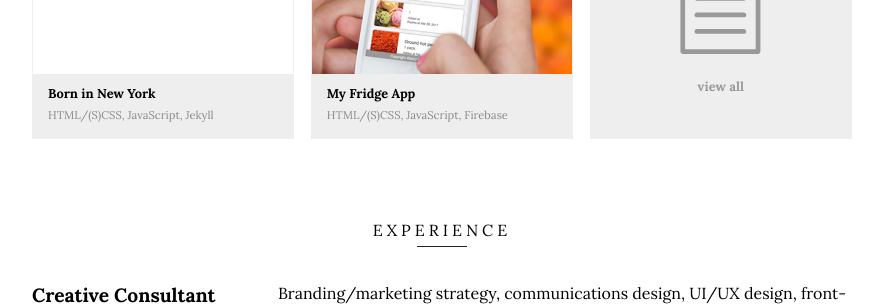
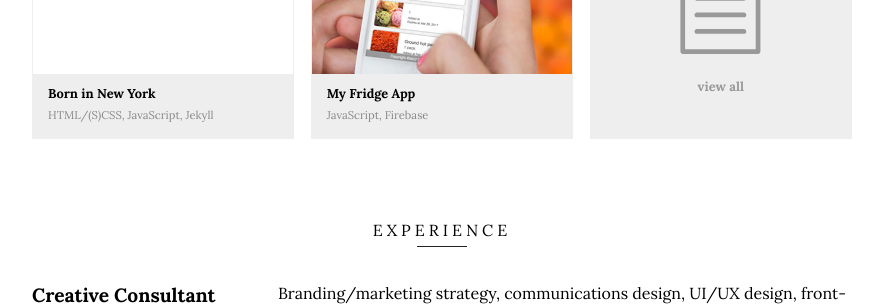
Before and after one commit to baadaa/old-jekyll-resume, a Jekyll site: the page built from index.html, in a window 1280 px wide and 900 px high, scrolled down 1022 px. Shown: the part 152-458 px from the top of the window, without its empty margins (198-1081 px from the left). Built offline with Jekyll 4.4.1, drawn with Linux system fonts in a browser that asks for light colours.

Commit message:
fixed wording

```diff
--- a/_data/repos.yml
+++ b/_data/repos.yml
@@ -29,7 +29,7 @@
 - title: My Fridge App
   thumb: myfridge-442x330.jpg
   type: web app
-  lang: HTML/(S)CSS, JavaScript, Firebase
+  lang: JavaScript, Firebase
   description: lorem ipsum
   link: https://github.com/baadaa/myfridge
 
```
